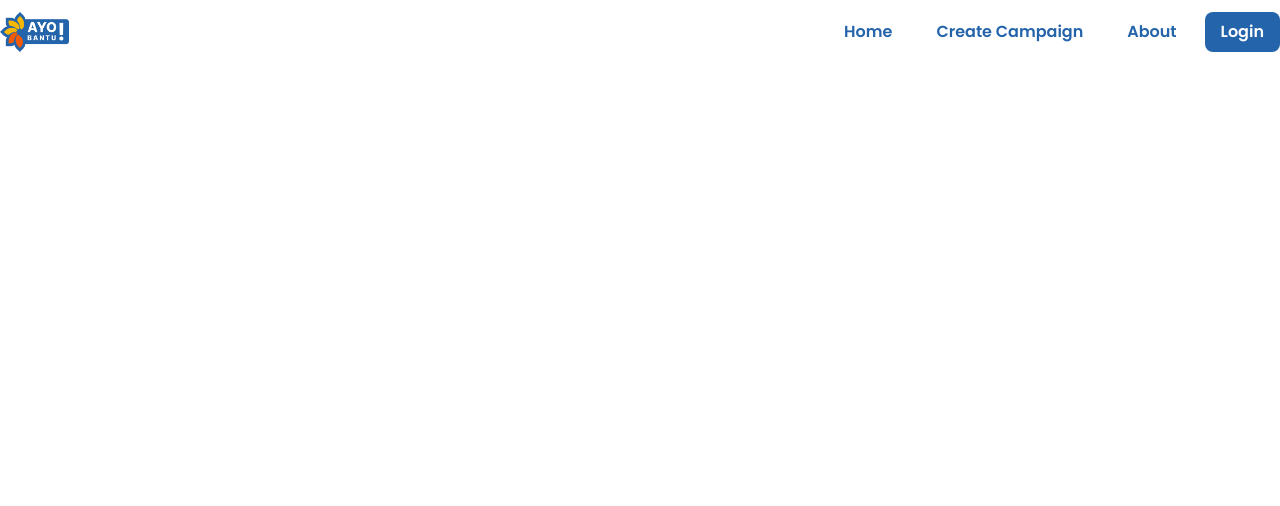
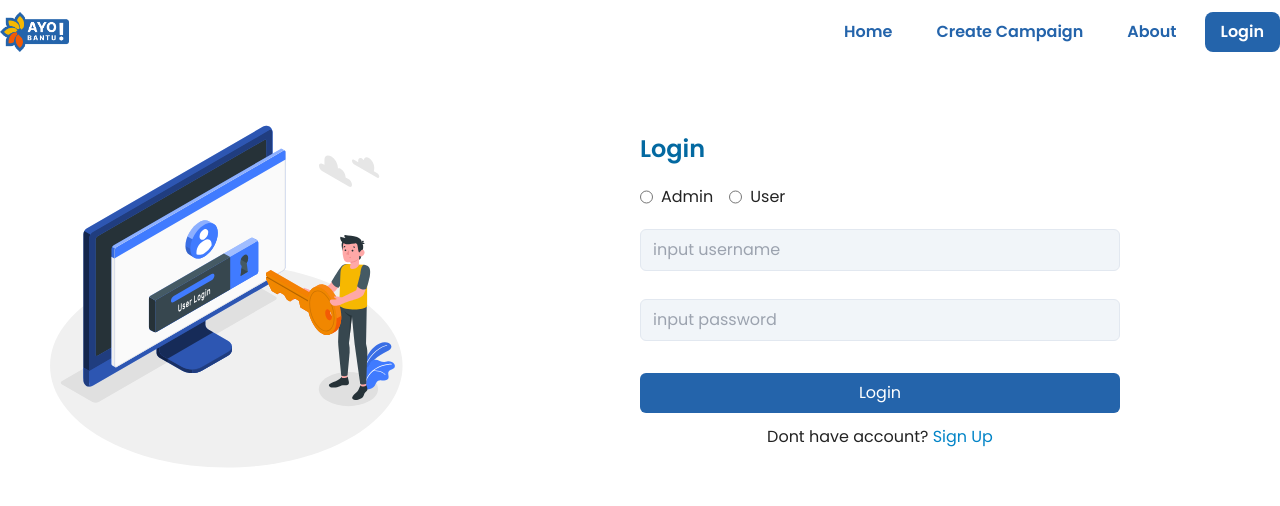
Before and after one commit to FEBE-31/frontend, a React (Vite) app: page /login in a window 1280 px wide. Shown: the top 506 px of the page. Built offline with nearby package versions, Linux system fonts and the light colour scheme.

Commit message:
create page login

```diff
--- a/src/App.jsx
+++ b/src/App.jsx
@@ -10,6 +10,7 @@ import HomePage from './pages/HomePage'
 import AboutPage from './pages/AboutPage'
 import UserCampaign from './pages/UserCampagin'
 import CreateCampaign from './pages/CreateCampaign'
+import LoginPage from './pages/LoginPage'
 
 function App() {
   const [count, setCount] = useState(0)
@@ -23,6 +24,7 @@ function App() {
           <Route path='/about' element={<AboutPage />} />
           <Route path='/userCampaign' element={<UserCampaign />} />
           <Route path='/createCampaign' element={<CreateCampaign />} />
+          <Route path='/login' element={<LoginPage />} />
         </Routes>
       </div>
     </>
--- a/src/assets/index.js
+++ b/src/assets/index.js
@@ -3,6 +3,7 @@ import logoAyoBantu from './logoAyoBantu.png'
 import titleLogo from './titleLogo.svg'
 import dummyImage from './dummy-image.svg'
 import notFoundImage from './gambar-notfound.svg'
+import loginImage from './loginImage.svg'
 
 export {
     iconUser,
@@ -10,5 +11,6 @@ export {
     titleLogo,
     dummyImage,
     notFoundImage,
+    loginImage,
 
 }
--- a/src/component/Navbar.jsx
+++ b/src/component/Navbar.jsx
@@ -13,7 +13,7 @@ const Navbar = () => {
                         <Link to='/' className='px-4 py-2 text-main-color hover:text-second-color font-semibold'>Home</Link>
                         <Link to='/userCampaign' className='px-4 py-2 text-main-color hover:text-second-color font-semibold'>Create Campaign</Link>
                         <Link to='/about' className='px-4 py-2 text-main-color hover:text-second-color font-semibold'>About</Link>
-                        <Link className='px-4 py-2 font-semibold bg-main-color hover:bg-second-color text-white rounded-lg'>Login</Link>
+                        <Link to='/login' className='px-4 py-2 font-semibold bg-main-color hover:bg-second-color text-white rounded-lg'>Login</Link>
                     </div>
                     <Link className='md:hidden lg:hidden'><img src={iconUser} alt="" /></Link>
                 </nav>
--- a/src/pages/CreateCampaign.jsx
+++ b/src/pages/CreateCampaign.jsx
@@ -37,7 +37,7 @@ const CreateCampaign = () => {
                             <InputText type="text" placeholder="input '-' if not disability" />
                             <label htmlFor="Deskripsi">Descriptions</label>
                             <textarea className="outline-none bg-slate-100 border border-slate-200 px-3 py-2 rounded-md" name="" id="" cols="40" rows="6" placeholder="input clear and honest descriptions"></textarea>
-                            <button className="w-full py-1 bg-succes-color text-white rounded-md hover:bg-green-700">Publish</button>
+                            <button type="submit" className="w-full py-1 bg-succes-color text-white rounded-md hover:bg-green-700">Publish</button>
                         </form>
                     </div>
                 </div>
--- /dev/null
+++ b/src/pages/LoginPage.jsx
@@ -0,0 +1,49 @@
+import InputText from "../component/InputText"
+import { Link } from "react-router-dom"
+import { loginImage } from "../assets"
+
+const LoginPage = () => {
+    return (
+        <div className="flex flex-col md:flex-row w-full items-center justify-center">
+            <div className="w-3/4 md:w-1/2 p-10">
+                <img src={loginImage} alt="" />
+            </div>
+            <div className="w-3/4 md:w-1/2">
+                <p className="mb-5 text-2xl font-semibold text-sky-700">Login</p>
+                <form action="">
+                    {/* input type checkbox */}
+                    {/* input type checkbox */}
+                    <div className="flex gap-4 mb-3">
+                        <div className="flex gap-2">
+                            <input type="radio" name="" id="" />
+                            <label htmlFor="">Admin</label>
+                        </div>
+                        <div className="flex gap-2">
+                            <input type="radio" name="" id="" />
+                            <label htmlFor="">User</label>
+                        </div>
+                    </div>
+
+                    {/* text input */}
+                    <div className="flex flex-col gap-5 lg:w-3/4">
+                        <InputText type="text" placeholder="input username" />
+                        <InputText type="password" placeholder="input password" />
+
+                        <div className="text-center">
+                            <button type="submit" className="w-full py-2 my-3 bg-main-color hover:bg-second-color text-white rounded-md">Login</button>
+                            <p>
+                                Dont have account?{" "}
+                                <Link to="/register">
+                                    <span className="text-sky-600">Sign Up</span>
+                                </Link>
+                            </p>
+                        </div>
+                    </div>
+                </form>
+            </div>
+        </div>
+    )
+}
+
+
+export default LoginPage
--- a/src/pages/UserCampagin.jsx
+++ b/src/pages/UserCampagin.jsx
@@ -8,7 +8,7 @@ const UserCampaign = () => {
             <NullCampaign />
             <Link to='/createCampaign' className='add fixed flex gap-2 items-center'>
                 <p className="hidden md:flex py-1 px-2 text-white bg-main-color hover:bg-second-color rounded-lg shadow-lg">Add Campagin</p>
-                <BsFillPlusCircleFill fontSize='2em' className="text-main-color hover:text-second-color shadow-lg" />
+                <BsFillPlusCircleFill fontSize='2em' className="text-main-color hover:text-second-color shadow-lg rounded-full" />
             </Link>
         </>
     )
```
Also changed, not shown: src/assets/loginImage.svg (added).
